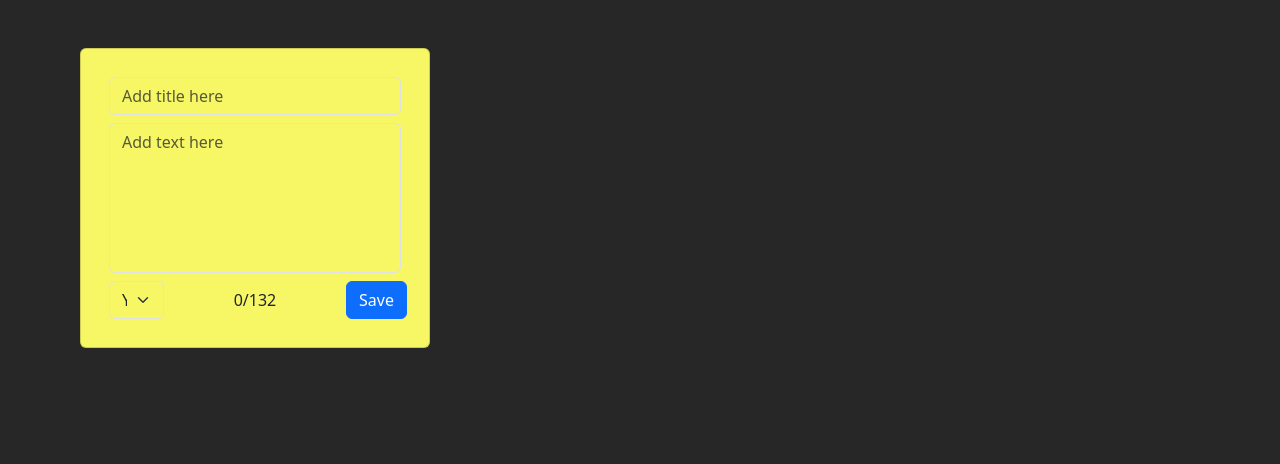
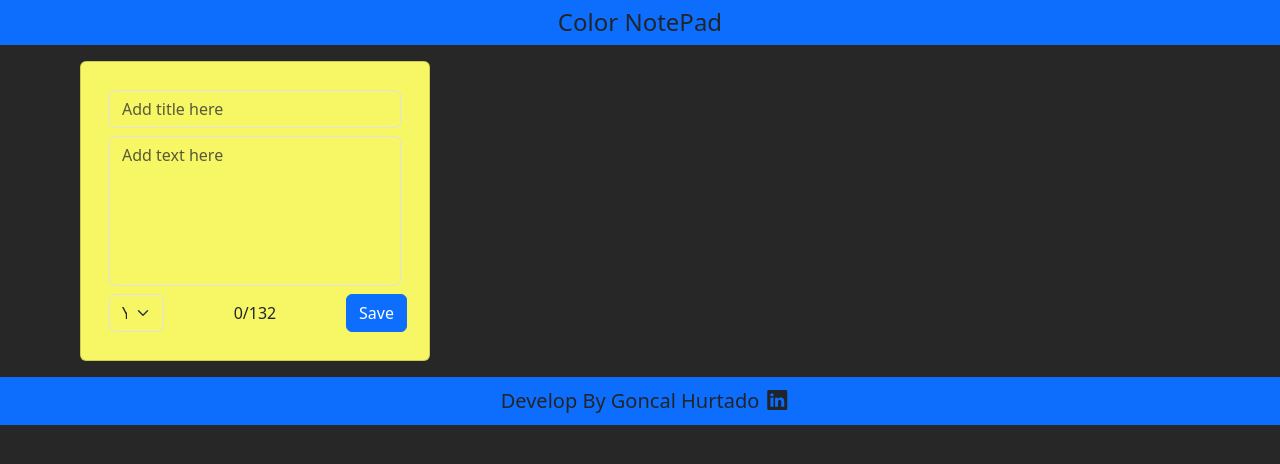
Before and after one commit to goncalhurtado/notepad-vox, a React (Vite) app: page / in a window 1280 px wide. Shown: the top 464 px of the page. Built offline with nearby package versions, Linux system fonts and the light colour scheme.

Commit message:
added header and footer

```diff
--- a/package.json
+++ b/package.json
@@ -11,7 +11,7 @@
   },
   "dependencies": {
     "bootstrap": "^5.3.1",
-    "bootstrap-icons": "^1.10.5",
+    "bootstrap-icons": "^1.11.2",
     "date-fns": "^2.30.0",
     "react": "^18.2.0",
     "react-bootstrap": "^2.8.0",
--- a/src/App.jsx
+++ b/src/App.jsx
@@ -8,18 +8,39 @@ import { fetchNotes } from "./helpers/fetchNotes";
 
 function App() {
   const [notes, setNotes] = useState([]);
+  const handle = (e) => {
+    e.preventDefault();
+    window.open(
+      "https://www.linkedin.com/in/gonzalo-javier-hurtado-1bba76284/",
+      "_blank"
+    );
+  };
+
   useEffect(() => {
     fetchNotes(setNotes);
   }, []);
 
   return (
-    <div className="container">
-      <div className="row w-100 d-lg-flex justify-content-center justify-content-lg-start">
-        <CardCreator setNotes={setNotes} />
+    <>
+      <div className="w-100 bg-primary text-center">
+        <h4 className="p-0 p-2">Color NotePad</h4>
+      </div>
+      <div className="container h-100">
+        <div className="row w-100 d-lg-flex justify-content-center justify-content-lg-start">
+          <CardCreator setNotes={setNotes} />
 
-        <NoteGrid notes={notes} setNotes={setNotes} />
+          <NoteGrid notes={notes} setNotes={setNotes} />
+        </div>
       </div>
-    </div>
+      <div className="w-100 mt-3 p-1 bg-primary text-center d-flex justify-content-center align-items-center">
+        <h5 className="m-0 p-0 p-2">Develop By Goncal Hurtado</h5>
+        <i
+          onClick={handle}
+          class="bi bi-linkedin"
+          style={{ cursor: "pointer", fontSize: "20px" }}
+        ></i>
+      </div>
+    </>
   );
 }
 
--- a/src/components/CardCreator.jsx
+++ b/src/components/CardCreator.jsx
@@ -46,7 +46,7 @@ const CardCreator = ({ setNotes }) => {
 
   return (
     <div
-      className={`col-12 col-sm-6 col-md-4 card ${color} mt-5 justify-content-center`}
+      className={`col-12 col-sm-6 col-md-4 card ${color} mt-2 justify-content-center`}
     >
       <form onSubmit={handleSubmit}>
         <div className="card-body">
--- a/src/components/Note.jsx
+++ b/src/components/Note.jsx
@@ -45,7 +45,7 @@ const Note = ({ note, setNotes }) => {
   }
 
   return (
-    <div className={`col-12 col-sm-6 col-md-4 card ${color} mt-5 `}>
+    <div className={`col-12 col-sm-6 col-md-4 card ${color} mt-2`}>
       <form onSubmit={handleSubmit}>
         <div className="card-body">
           <div className="card-title">
```
Also changed, not shown: 1 other file (tests, documents, lock files or other folders).
